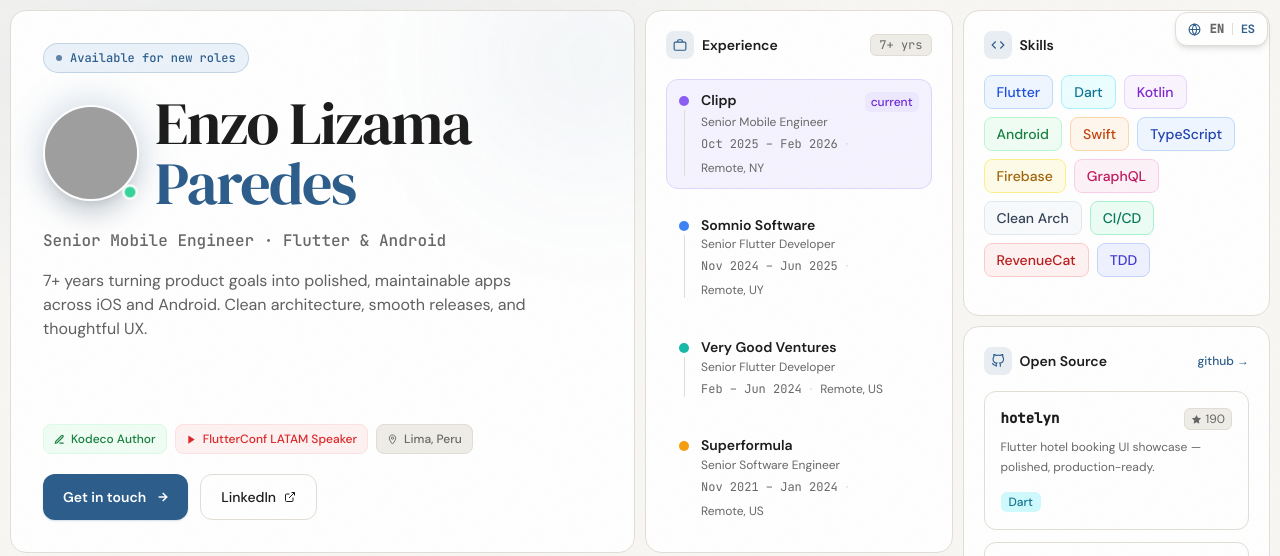
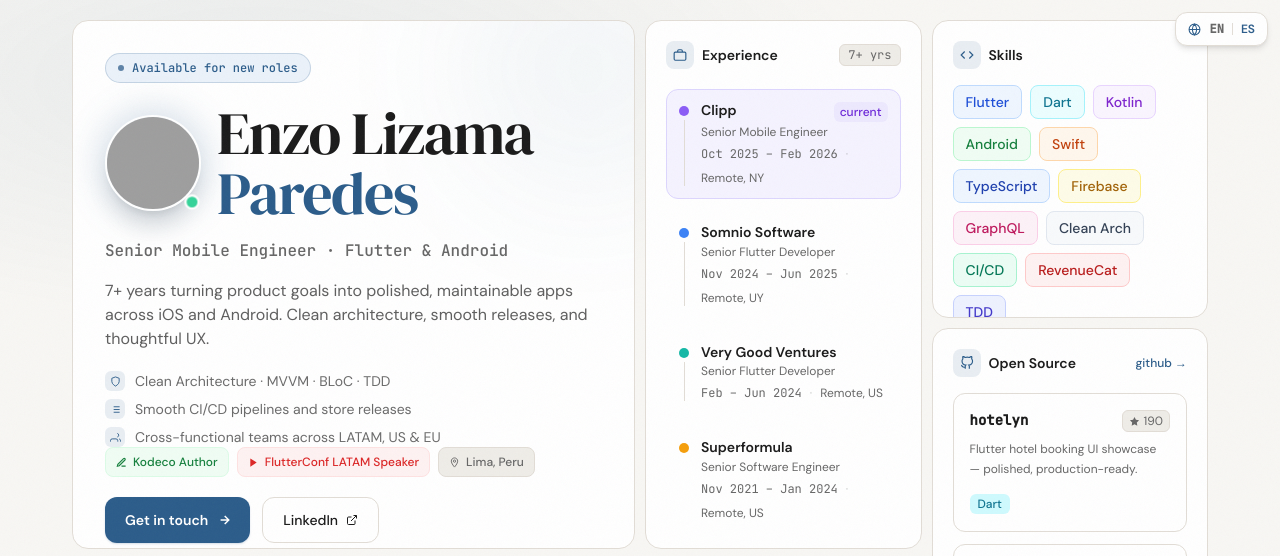
Before and after one commit to enzoftware/enzoftware.github.io, an Astro site: page / in a window 1280 px wide. Shown: the top 556 px of the page. Built offline with nearby package versions, Linux system fonts and the light colour scheme; Astro itself is replaced by a stand-in of ours; no server answers; grey boxes are pictures that could not be loaded.

Commit message:
feat: Introduce key highlights section in HeroCard, add corresponding translations, and refine bento container layout.

```diff
--- a/src/components/ExperienceCard.tsx
+++ b/src/components/ExperienceCard.tsx
@@ -71,7 +71,7 @@ export function ExperienceCard({ t }: ExperienceCardProps) {
       </div>
 
       {/* Experience list */}
-      <div className="flex flex-col gap-3 flex-1 justify-between">
+      <div className="flex flex-col gap-3">
         {experiences.map((exp, i) => (
           <motion.div
             key={exp.company}
--- a/src/components/HeroCard.tsx
+++ b/src/components/HeroCard.tsx
@@ -79,9 +79,27 @@ export function HeroCard({ t, avatarUrl }: HeroCardProps) {
         </motion.p>
 
         {/* Bio */}
-        <motion.p variants={item} className="text-ink/70 text-sm lg:text-base leading-relaxed max-w-lg">
+        <motion.p variants={item} className="text-ink/70 text-sm lg:text-base leading-relaxed max-w-lg mb-5">
           {t.bio}
         </motion.p>
+
+        {/* Key highlights */}
+        <motion.div variants={item} className="flex flex-col gap-2">
+          {[
+            { icon: "M12 22s8-4 8-10V5l-8-3-8 3v7c0 6 8 10 8 10z", text: t.highlight_arch },
+            { icon: "M8 6h13M8 12h13M8 18h13M3 6h.01M3 12h.01M3 18h.01", text: t.highlight_releases },
+            { icon: "M17 21v-2a4 4 0 0 0-4-4H5a4 4 0 0 0-4 4v2M23 21v-2a4 4 0 0 0-3-3.87M16 3.13a4 4 0 0 1 0 7.75", text: t.highlight_teams },
+          ].map((h) => (
+            <div key={h.text} className="flex items-center gap-2.5">
+              <div className="w-5 h-5 rounded-md bg-accent/10 flex items-center justify-center flex-shrink-0">
+                <svg width="11" height="11" viewBox="0 0 24 24" fill="none" stroke="#2B5C8A" strokeWidth="2">
+                  <path d={h.icon} />
+                </svg>
+              </div>
+              <span className="text-xs lg:text-sm text-ink/65">{h.text}</span>
+            </div>
+          ))}
+        </motion.div>
       </motion.div>
 
       {/* Bottom area: badges + CTAs */}
--- a/src/i18n/translations.ts
+++ b/src/i18n/translations.ts
@@ -9,6 +9,9 @@ export const translations = {
       badge_location: "Lima, Peru",
       cta_contact: "Get in touch",
       cta_linkedin: "LinkedIn",
+      highlight_arch: "Clean Architecture · MVVM · BLoC · TDD",
+      highlight_releases: "Smooth CI/CD pipelines and store releases",
+      highlight_teams: "Cross-functional teams across LATAM, US & EU",
     },
     skills: { title: "Skills" },
     experience: { title: "Experience", years: "7+ yrs" },
@@ -32,6 +35,9 @@ export const translations = {
       badge_location: "Lima, Perú",
       cta_contact: "Contactar",
       cta_linkedin: "LinkedIn",
+      highlight_arch: "Arquitectura Limpia · MVVM · BLoC · TDD",
+      highlight_releases: "Pipelines CI/CD y publicaciones en tiendas",
+      highlight_teams: "Equipos en LATAM, EEUU y Europa",
     },
     skills: { title: "Habilidades" },
     experience: { title: "Experiencia", years: "7+ años" },
--- a/src/styles/global.css
+++ b/src/styles/global.css
@@ -82,6 +82,9 @@
 @media (min-width: 1024px) {
   .bento-container {
     height: 100dvh;
+    max-width: 1480px;
+    margin: 0 auto;
+    padding: 20px 72px;
     grid-template-columns: repeat(12, 1fr);
     grid-template-rows: repeat(10, 1fr);
     overflow: hidden;
```
